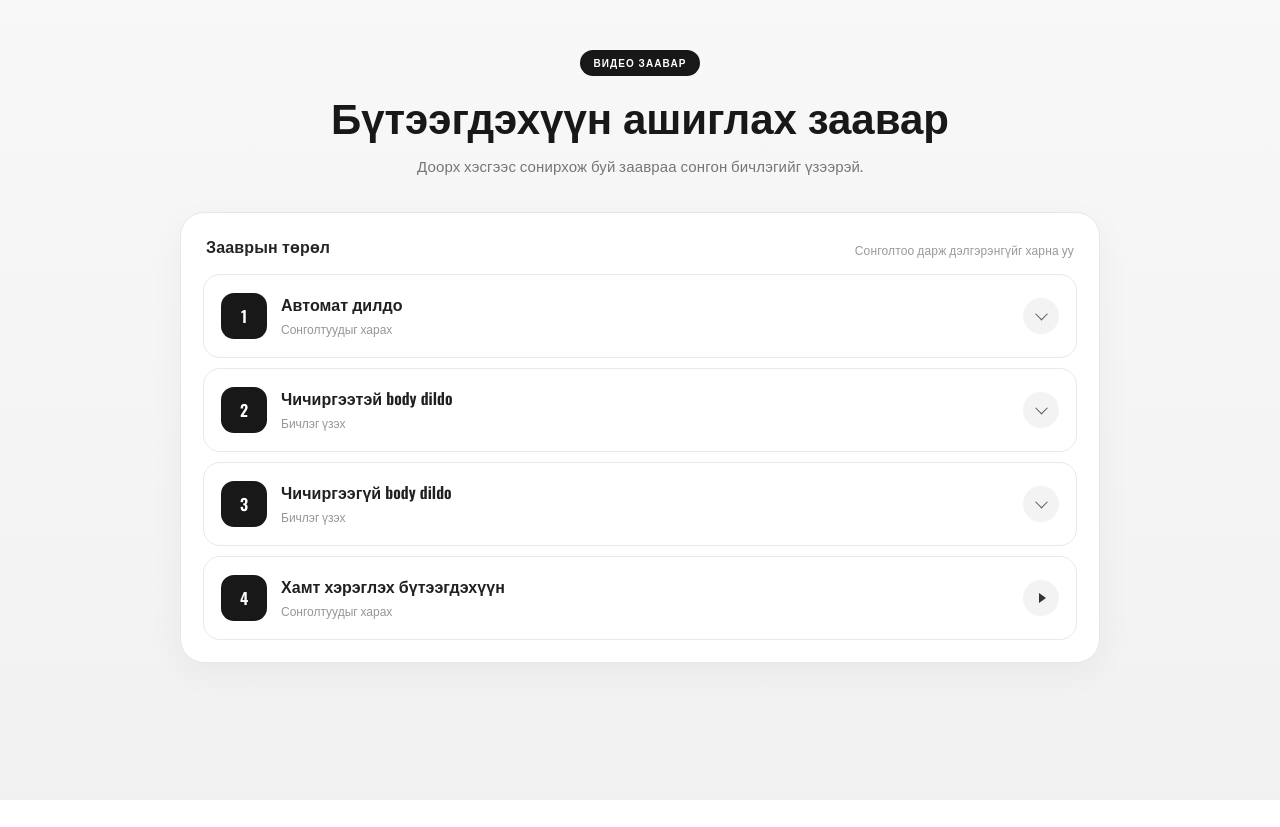
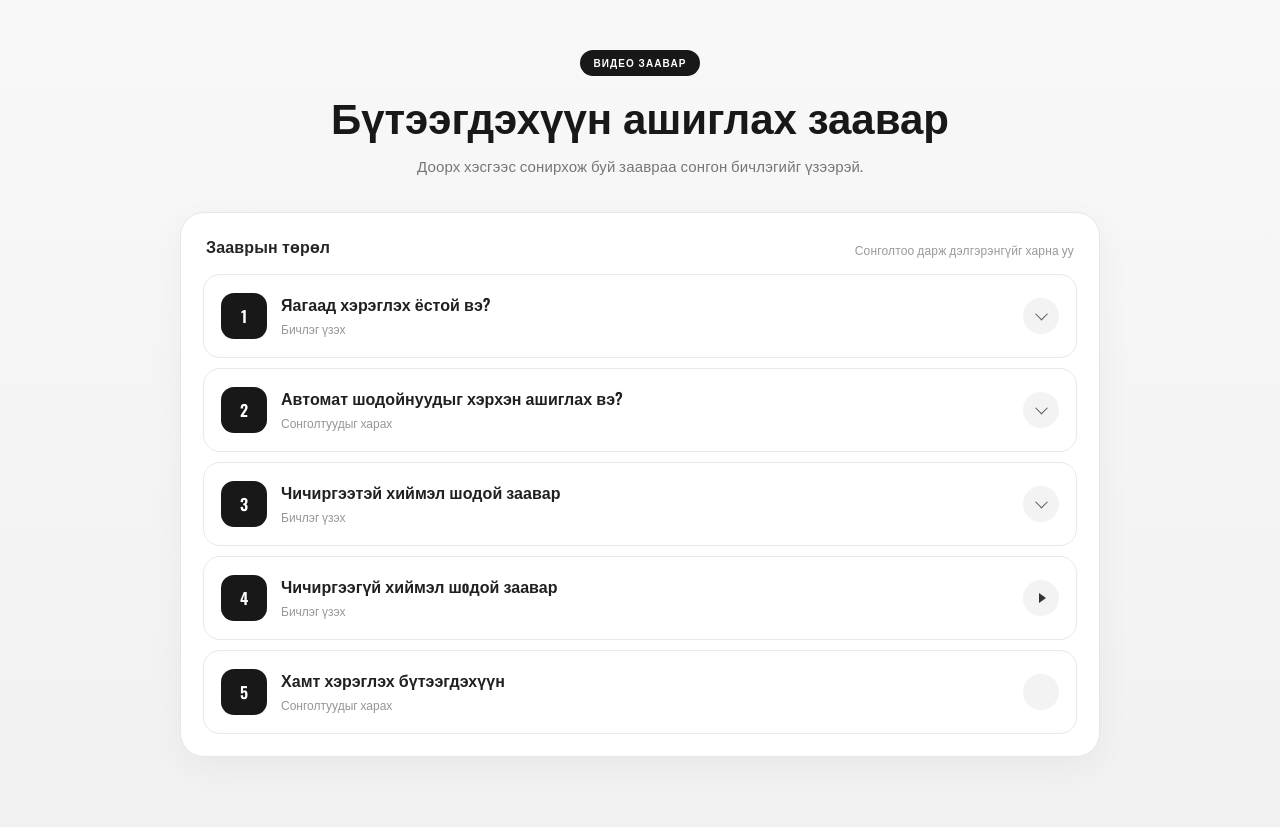
Before and after one commit to Chinbok/link-video, a Next.js app: page /dildo in a window 1280 px wide. Before the commit the page ends 800 px from the top, so only its background shows below. Built offline with nearby package versions, Linux system fonts and the light colour scheme.

Commit message:
why using this shit

```diff
--- a/app/dildo/page.tsx
+++ b/app/dildo/page.tsx
@@ -18,7 +18,14 @@ const VIDEO_BASE = "https://erchuudiindelguur.mn/videos";
 // Таны хүссэн 4 шинэ товч болон тэдгээрийн бүтэц
 const sections: Section[] = [
   {
-    title: "Автомат дилдо",
+    title: "Яагаад хэрэглэх ёстой вэ?",
+    video: {
+      title: "Яагаад хэрэглэх ёстой вэ?",
+      src: `${VIDEO_BASE}/body-no-vibe.mp4`, // Өөрийн видеоны нэрээр солих
+    },
+  },
+  {
+    title: "Автомат шодойнуудыг хэрхэн ашиглах вэ?",
     items: [
       {
         title: "3 зэрэг өдөөгчтэй",
@@ -31,16 +38,16 @@ const sections: Section[] = [
     ],
   },
   {
-    title: "Чичиргээтэй body dildo",
+    title: "Чичиргээтэй хиймэл шодой заавар",
     video: {
-      title: "Чичиргээтэй body dildo заавар",
+      title: "Чичиргээтэй хиймэл шодой заавар",
       src: `${VIDEO_BASE}/body-vibe.mp4`, // Өөрийн видеоны нэрээр солих
     },
   },
   {
-    title: "Чичиргээгүй body dildo",
+    title: "Чичиргээгүй хиймэл шoдой заавар",
     video: {
-      title: "Чичиргээгүй body dildo заавар",
+      title: "Чичиргээгүй хиймэл шoдой заавар",
       src: `${VIDEO_BASE}/body-no-vibe.mp4`, // Өөрийн видеоны нэрээр солих
     },
   },
```
